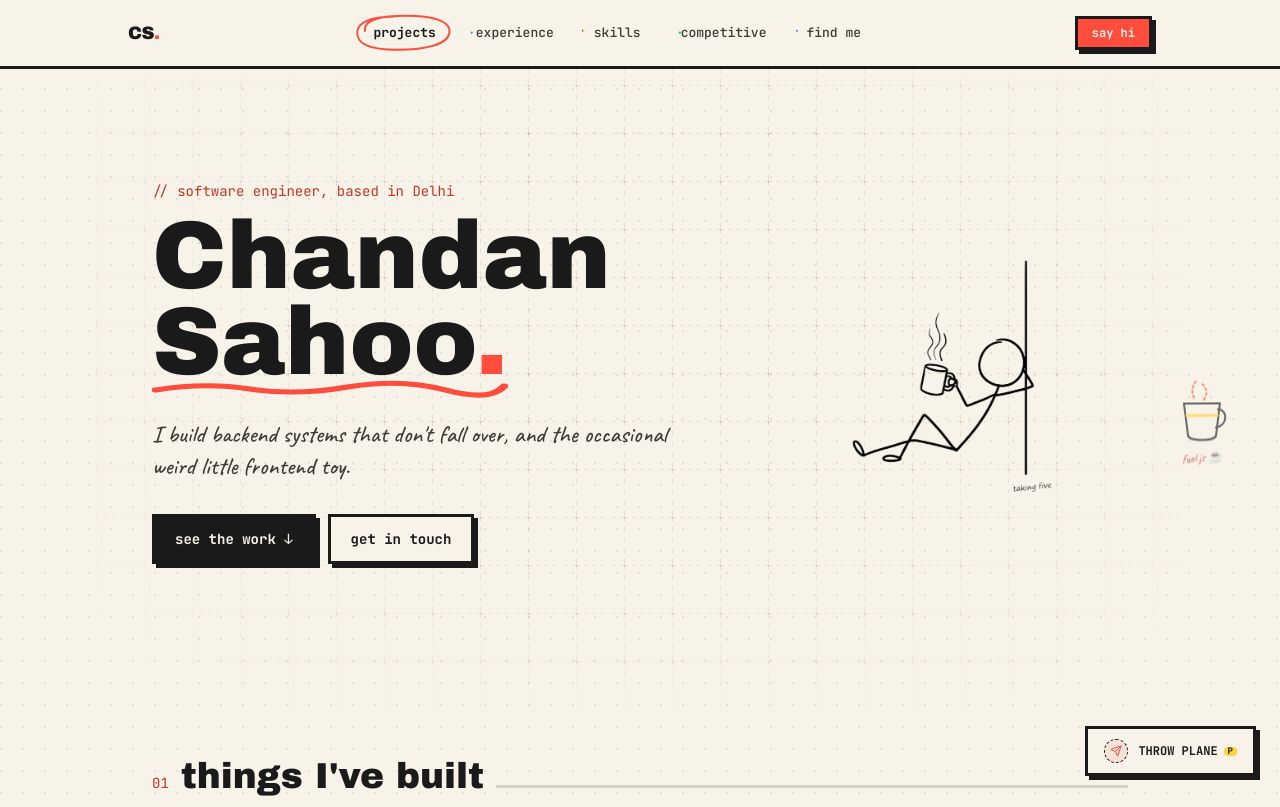
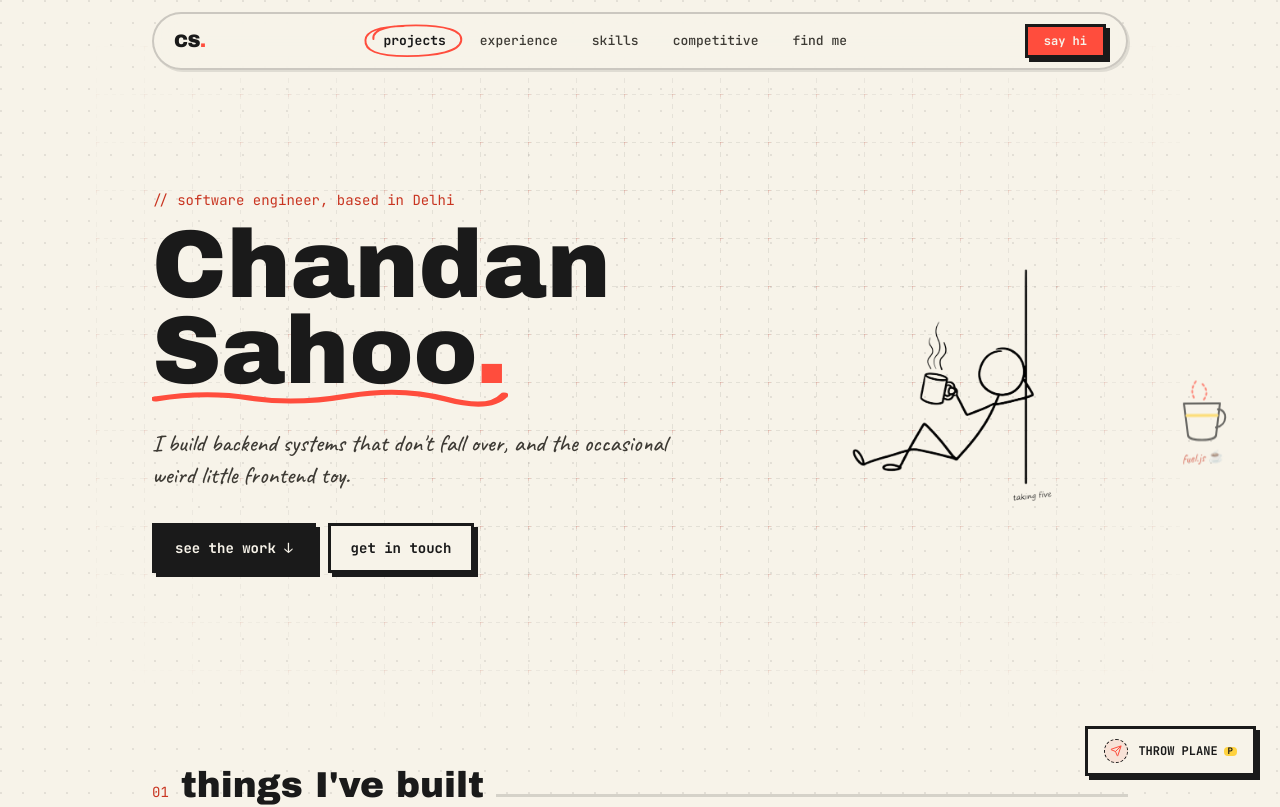
Before and after one commit to chandanSahoo-cs/portfolio, a Next.js app: page / in a window 1280 px wide. Shown: the top 807 px of the page. Built offline with nearby package versions, Linux system fonts and the light colour scheme.

Commit message:
navbar fixed

```diff
--- a/components/Navbar.tsx
+++ b/components/Navbar.tsx
@@ -1,6 +1,6 @@
 "use client";
 
-import { useEffect, useRef, useState } from "react";
+import { useEffect, useRef, useState, useCallback } from "react";
 import gsap from "gsap";
 import { Menu, X } from "lucide-react";
 
@@ -24,7 +24,7 @@ const NAV_ITEMS: NavItem[] = [
     name: "experience",
     href: "#experience",
     id: "experience",
-    color: "var(--pen-blue)",
+    color: "var(--marker)",
     path: "M 16 22 C 13 8, 38 3, 68 3 C 104 3, 120 10, 118 23 C 116 36, 88 41, 54 41 C 20 41, 4 35, 6 22 C 8 10, 26 4, 54 3.5",
   },
   {
@@ -52,17 +52,57 @@ const NAV_ITEMS: NavItem[] = [
 
 export default function Navbar() {
   const [activeSection, setActiveSection] = useState<string>("top");
-  const [isScrolled, setIsScrolled] = useState<boolean>(false);
+  const [scrolled, setScrolled] = useState<boolean>(false);
   const [mobileMenuOpen, setMobileMenuOpen] = useState<boolean>(false);
 
+  const hoveredRef = useRef<string | null>(null);
   const pathRefs = useRef<Map<string, SVGPathElement>>(new Map());
   const activeTweenRef = useRef<Map<string, gsap.core.Tween>>(new Map());
 
-  // Track active section on scroll
+  // Smooth drawing using GSAP power3.out
+  const drawPath = useCallback((id: string, duration = 0.5) => {
+    const pathEl = pathRefs.current.get(id);
+    if (!pathEl) return;
+
+    const prevTween = activeTweenRef.current.get(id);
+    if (prevTween) prevTween.kill();
+
+    const tween = gsap.to(pathEl, {
+      strokeDashoffset: 0,
+      duration,
+      ease: "power3.out",
+    });
+
+    activeTweenRef.current.set(id, tween);
+  }, []);
+
+  // Smooth un-drawing using GSAP power2.out
+  const undrawPath = useCallback((id: string, duration = 0.3) => {
+    const pathEl = pathRefs.current.get(id);
+    if (!pathEl) return;
+
+    const prevTween = activeTweenRef.current.get(id);
+    if (prevTween) prevTween.kill();
+
+    const length = pathEl.getTotalLength();
+    const tween = gsap.to(pathEl, {
+      strokeDashoffset: -length,
+      duration,
+      ease: "power2.out",
+    });
+
+    activeTweenRef.current.set(id, tween);
+  }, []);
+
+  // Scroll handler with throttle and smooth state tracking
   useEffect(() => {
+    let ticking = false;
+
     const handleScroll = () => {
+      if (!ticking) {
+        window.requestAnimationFrame(() => {
           const scrollY = window.scrollY;
-      setIsScrolled(scrollY > 40);
+          setScrolled(scrollY > 20);
 
           const scrollMid = scrollY + window.innerHeight * 0.35;
           let current = "top";
@@ -70,13 +110,17 @@ export default function Navbar() {
           for (const item of NAV_ITEMS) {
             const el = document.getElementById(item.id);
             if (el) {
-          if (scrollMid >= el.offsetTop - 80) {
+              if (scrollMid >= el.offsetTop - 100) {
                 current = item.id;
               }
             }
           }
 
           setActiveSection(current);
+          ticking = false;
+        });
+        ticking = true;
+      }
     };
 
     window.addEventListener("scroll", handleScroll, { passive: true });
@@ -85,93 +129,90 @@ export default function Navbar() {
     return () => window.removeEventListener("scroll", handleScroll);
   }, []);
 
-  // Initialize paths with strokeDasharray and draw active section if present
+  // Initialize paths and sync active section drawing
   useEffect(() => {
     pathRefs.current.forEach((pathEl, id) => {
       if (!pathEl) return;
       const length = pathEl.getTotalLength();
       gsap.set(pathEl, {
         strokeDasharray: length,
-        strokeDashoffset: id === activeSection ? 0 : length,
       });
+
+      if (!hoveredRef.current) {
+        if (id === activeSection) {
+          drawPath(id, 0.55);
+        } else {
+          undrawPath(id, 0.3);
+        }
+      }
     });
-  }, [activeSection]);
+  }, [activeSection, drawPath, undrawPath]);
 
-  // Animate live pen stroke on hover
+  // Hover handlers
   const handleMouseEnter = (id: string) => {
+    hoveredRef.current = id;
     const pathEl = pathRefs.current.get(id);
     if (!pathEl) return;
 
-    // Kill any existing tween for this path
-    const prevTween = activeTweenRef.current.get(id);
-    if (prevTween) prevTween.kill();
-
     const length = pathEl.getTotalLength();
-
-    // Reset to start and physically draw the line around the text
     gsap.set(pathEl, {
       strokeDasharray: length,
       strokeDashoffset: length,
-      opacity: 1,
     });
 
-    const tween = gsap.to(pathEl, {
-      strokeDashoffset: 0,
-      duration: 0.45,
-      ease: "power2.out",
-    });
-
-    activeTweenRef.current.set(id, tween);
+    drawPath(id, 0.48);
   };
 
   const handleMouseLeave = (id: string) => {
-    const pathEl = pathRefs.current.get(id);
-    if (!pathEl) return;
+    hoveredRef.current = null;
+    if (id === activeSection) {
+      drawPath(id, 0.35);
+    } else {
+      undrawPath(id, 0.28);
+    }
+  };
 
-    const prevTween = activeTweenRef.current.get(id);
-    if (prevTween) prevTween.kill();
-
-    // If it's the active section, leave it drawn; otherwise animate out
-    if (id === activeSection) {
-      return;
+  // Ultra-smooth custom scroll jump
+  const scrollToSection = (e: React.MouseEvent<HTMLAnchorElement>, href: string) => {
+    e.preventDefault();
+    const id = href.replace("#", "");
+    const el = document.getElementById(id);
+    if (el) {
+      const navOffset = 90;
+      const targetY = el.getBoundingClientRect().top + window.scrollY - navOffset;
+      window.scrollTo({
+        top: targetY,
+        behavior: "smooth",
+      });
     }
-
-    const length = pathEl.getTotalLength();
-    const tween = gsap.to(pathEl, {
-      strokeDashoffset: -length,
-      duration: 0.28,
-      ease: "power1.in",
-    });
-
-    activeTweenRef.current.set(id, tween);
   };
 
   return (
-    <header
-      className={`sticky top-0 z-50 transition-all duration-300 ${
-        isScrolled
-          ? "py-2.5 px-4"
-          : "border-b-[3px] border-ink bg-paper/95 py-4 px-6 backdrop-blur-sm"
-      }`}
-    >
+    <header className="sticky top-0 z-50 w-full select-none">
+      <div className="mx-auto max-w-5xl px-4 sm:px-6 pt-3 pb-2">
         <nav
-        className={`mx-auto flex max-w-5xl items-center justify-between transition-all duration-300 ${
-          isScrolled
-            ? "rough-border rounded-full bg-paper/95 px-5 py-2 shadow-[4px_4px_0_0_var(--ink)] backdrop-blur-md"
-            : ""
+          className={`flex items-center justify-between rounded-full bg-paper/90 px-5 py-2.5 backdrop-blur-md transition-all duration-500 [transition-timing-function:cubic-bezier(0.16,1,0.3,1)] ${
+            scrolled
+              ? "rough-border shadow-[4px_4px_0_0_var(--ink)] translate-y-0"
+              : "border-2 border-ink/20 shadow-[2px_2px_0_0_rgba(26,26,26,0.1)]"
           }`}
         >
           {/* Logo */}
           <a
             href="#top"
+            onClick={(e) => scrollToSection(e, "#top")}
             className="group relative flex items-center font-display text-lg tracking-tight select-none"
           >
-          <span className="transition-transform group-hover:-rotate-3">CS</span>
-          <span className="text-marker transition-transform group-hover:scale-150">.</span>
+            <span className="transition-transform duration-300 group-hover:-rotate-3">
+              CS
+            </span>
+            <span className="text-marker transition-transform duration-300 group-hover:scale-125">
+              .
+            </span>
           </a>
 
-        {/* Desktop Navigation with GSAP Live-Drawn Hand Circles */}
-        <div className="hidden items-center gap-4 md:flex">
+          {/* Desktop Navigation Links with Live-Drawn Circles */}
+          <div className="hidden items-center gap-1.5 md:flex">
             {NAV_ITEMS.map((item) => {
               const isActive = activeSection === item.id;
 
@@ -179,13 +220,16 @@ export default function Navbar() {
                 <a
                   key={item.id}
                   href={item.href}
+                  onClick={(e) => scrollToSection(e, item.href)}
                   onMouseEnter={() => handleMouseEnter(item.id)}
                   onMouseLeave={() => handleMouseLeave(item.id)}
-                className={`relative px-3 py-1.5 font-mono text-[13px] transition-colors select-none ${
-                  isActive ? "font-bold text-ink" : "font-medium text-ink-soft hover:text-ink"
+                  className={`relative px-3.5 py-1 font-mono text-[13px] transition-colors duration-200 ${
+                    isActive
+                      ? "font-bold text-ink"
+                      : "font-medium text-ink-soft hover:text-ink"
                   }`}
                 >
-                {/* SVG Canvas with Hand-Drawn Circle Path */}
+                  {/* SVG Canvas with Live Drawn Stroke */}
                   <svg
                     viewBox="0 0 120 44"
                     fill="none"
@@ -218,7 +262,8 @@ export default function Navbar() {
           <div className="flex items-center gap-3">
             <a
               href="#contact"
-            className="rough-border relative overflow-hidden bg-marker px-3.5 py-1.5 font-mono text-xs font-bold text-paper transition-all hover:-translate-y-0.5 hover:shadow-[5px_5px_0_0_var(--ink)] active:translate-y-0 active:shadow-[2px_2px_0_0_var(--ink)]"
+              onClick={(e) => scrollToSection(e, "#contact")}
+              className="rough-border relative overflow-hidden bg-marker px-4 py-1.5 font-mono text-xs font-bold text-paper transition-all duration-300 hover:-translate-y-0.5 hover:shadow-[5px_5px_0_0_var(--ink)] active:translate-y-0 active:shadow-[2px_2px_0_0_var(--ink)]"
             >
               say hi
             </a>
@@ -227,17 +272,21 @@ export default function Navbar() {
             <button
               type="button"
               onClick={() => setMobileMenuOpen(!mobileMenuOpen)}
-            className="rough-border flex h-8 w-8 items-center justify-center bg-paper p-1 text-ink transition md:hidden"
+              className="rough-border flex h-8 w-8 items-center justify-center bg-paper p-1 text-ink transition-all md:hidden"
               aria-label="Toggle navigation menu"
             >
-            {mobileMenuOpen ? <X className="h-4 w-4" /> : <Menu className="h-4 w-4" />}
+              {mobileMenuOpen ? (
+                <X className="h-4 w-4" />
+              ) : (
+                <Menu className="h-4 w-4" />
+              )}
             </button>
           </div>
         </nav>
 
         {/* Mobile Drawer Menu */}
         {mobileMenuOpen && (
-        <div className="rough-border mt-3 overflow-hidden rounded-2xl bg-paper p-5 shadow-[5px_5px_0_0_var(--ink)] md:hidden">
+          <div className="rough-border mt-3 overflow-hidden rounded-2xl bg-paper p-5 shadow-[5px_5px_0_0_var(--ink)] transition-all md:hidden">
             <div className="flex flex-col gap-3 font-mono text-sm">
               {NAV_ITEMS.map((item) => {
                 const isActive = activeSection === item.id;
@@ -245,19 +294,29 @@ export default function Navbar() {
                   <a
                     key={item.id}
                     href={item.href}
-                  onClick={() => setMobileMenuOpen(false)}
+                    onClick={(e) => {
+                      setMobileMenuOpen(false);
+                      scrollToSection(e, item.href);
+                    }}
                     className={`flex items-center justify-between border-b border-ink/10 py-2 transition-colors ${
-                    isActive ? "font-bold text-marker" : "text-ink-soft hover:text-ink"
+                      isActive
+                        ? "font-bold text-marker"
+                        : "text-ink-soft hover:text-ink"
                     }`}
                   >
                     <span>{item.name}</span>
-                  {isActive && <span className="font-hand text-lg text-marker">✦ active</span>}
+                    {isActive && (
+                      <span className="font-hand text-lg text-marker">
+                        ✦ active
+                      </span>
+                    )}
                   </a>
                 );
               })}
             </div>
           </div>
         )}
+      </div>
     </header>
   );
 }
```
Lines whose indentation alone changed are shown as unchanged.
